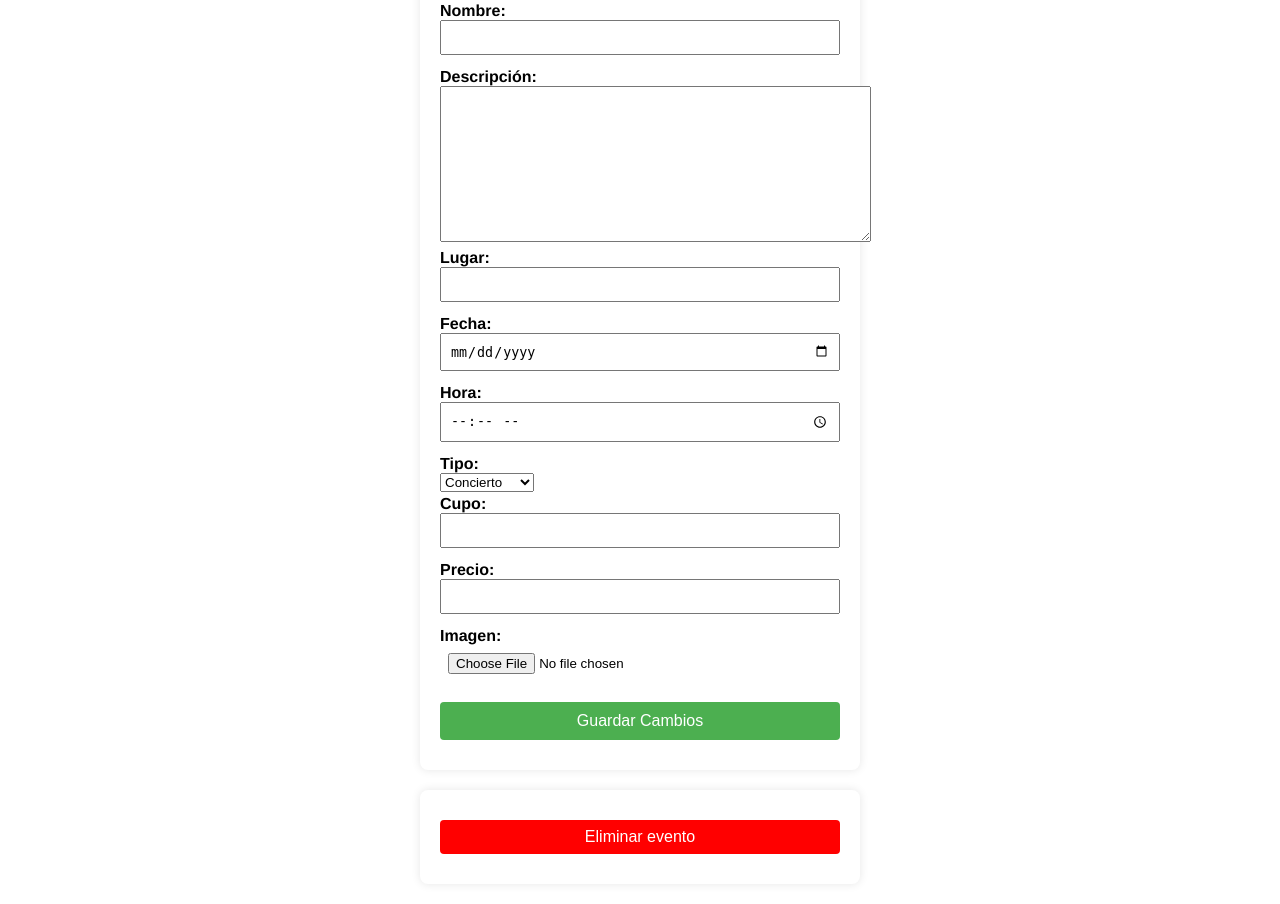
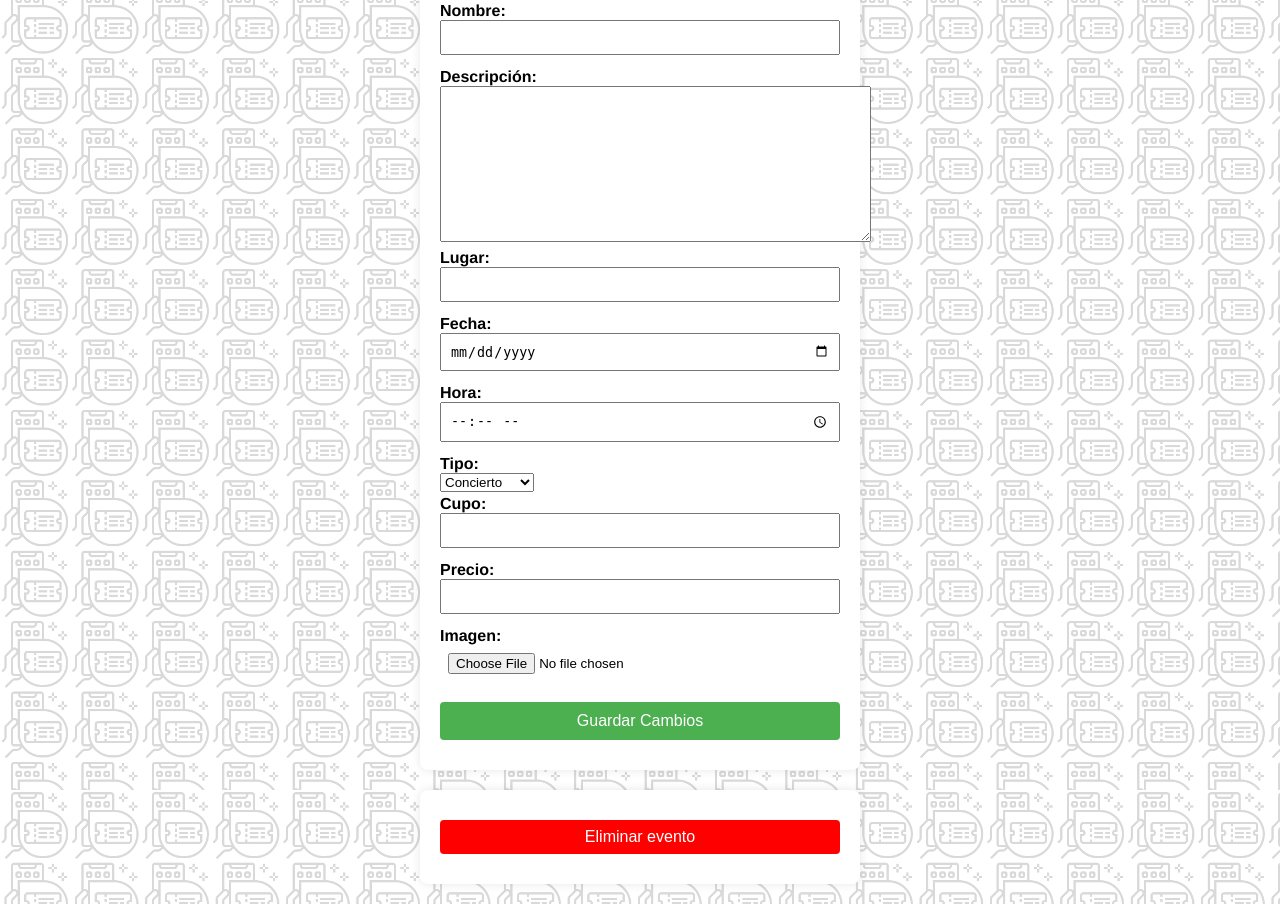
Before and after one commit to metodosformalesds/t3_mfds_2023, a Django app: template Tickets_Project/TicketOn/templates/Organizador/Editar_eventos.html in a window 1280 px wide. Shown: the part 537-1441 px from the top of the page. Run offline with Django 4.2, Linux system fonts and the light colour scheme; the template is opened without the code that fills it: values that come from a table or form of the project are taken from there, others are empty; data comes from the database, SQL or seed files in the repository; both versions use the stored data as it was after the commit.

Commit message:
Diseño Editar eventos

```diff
--- a/Tickets_Project/TicketOn/templates/Organizador/Editar_eventos.html
+++ b/Tickets_Project/TicketOn/templates/Organizador/Editar_eventos.html
@@ -1,13 +1,63 @@
 {% extends 'Conex/Conex_organizador.html' %} {% block content %} {%load static%}
 <link rel="stylesheet" href="{% static 'TicketOn/Organizador.css'%}" />
 <style>
+
+#main-nav_1 a:hover{
+  font-size: 28px;
+  color:#000;
+  opacity: 50%;
+}
+#main-nav_1:hover {
+    box-shadow: 0px 10px 25px #00000043;
+    height: 70px;
+    padding-top: 20px;
+  }
+
+#main-nav_1 {
+    display: flex;
+    padding: 5px 5%;
+    justify-content: space-between;
+    box-shadow: 0px 10px 25px #00000043;
+    background-color: #93c012;
+    height: 60px;
+    top: 0;
+    position: fixed;
+    width: 100%;
+    transition-duration: 0.3s;
+  }
+
+  #imagenevento {
+    display: block;
+    margin-top: 15px;
+    width: 400px;
+    height: 300px;
+    margin-left: auto;
+    margin-right: auto;
+  }
+
   #container {
     margin-top: 100px;
     text-align: center;
+    position: relative;
   }
+
   #container2 {
     text-align: center;
+    position: relative;
   }
+
+  .reptido::before {
+    content: '';
+    position: absolute;
+    top: 0;
+    left: 0;
+    width: 100%;
+    height: 100%;
+    background: url('{% static "TicketOn/image/Icon.png" %}') repeat;
+    background-size: 5.5%;
+    opacity: 0.15;
+    z-index: -1;
+}
 
   form {
     background-color: #fff;
@@ -59,7 +109,10 @@
 
   input[type="submit"]:hover {
     background-color: #45a049;
+    font-size: 25px;
+    color: #000000;
   }
+
   button {
     background-color: #ff0000;
     color: #fff;
@@ -74,6 +127,13 @@
     margin-bottom: 10px;
     box-sizing: border-box;
   }
+
+  button:hover {
+    background-color: #901616;
+    font-size: 25px;
+    color: #000000;
+  }
+
   #imagen-previa {
     max-width: 100%;
     height: auto;
@@ -133,6 +193,8 @@
     <img id="imagen-previa" style="display: none" />
     <input type="submit" value="Guardar Cambios" />
   </form>
+
+  <div class="reptido"></div>
 </div>
 
 <div id="container2">
@@ -141,6 +203,7 @@
     <input type="hidden" name="eliminar_evento" value="true" />
     <button type="submit">Eliminar evento</button>
   </form>
+  <div class="reptido"></div>
 </div>
 
 <script>
```
Also changed, not shown: Tickets_Project/db.sqlite3.
